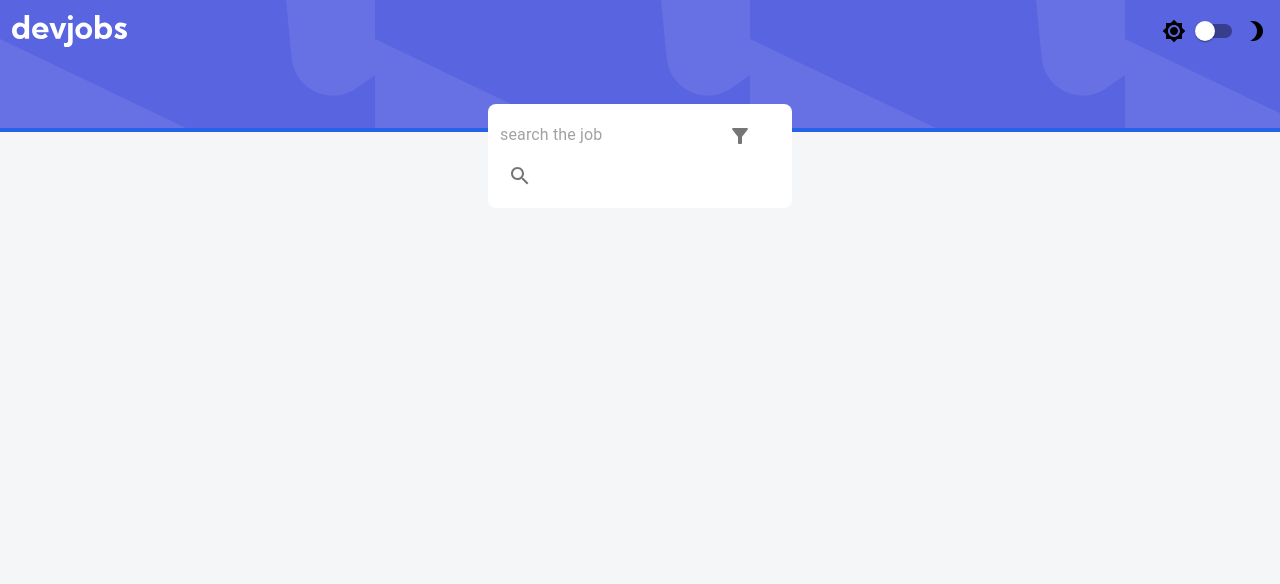
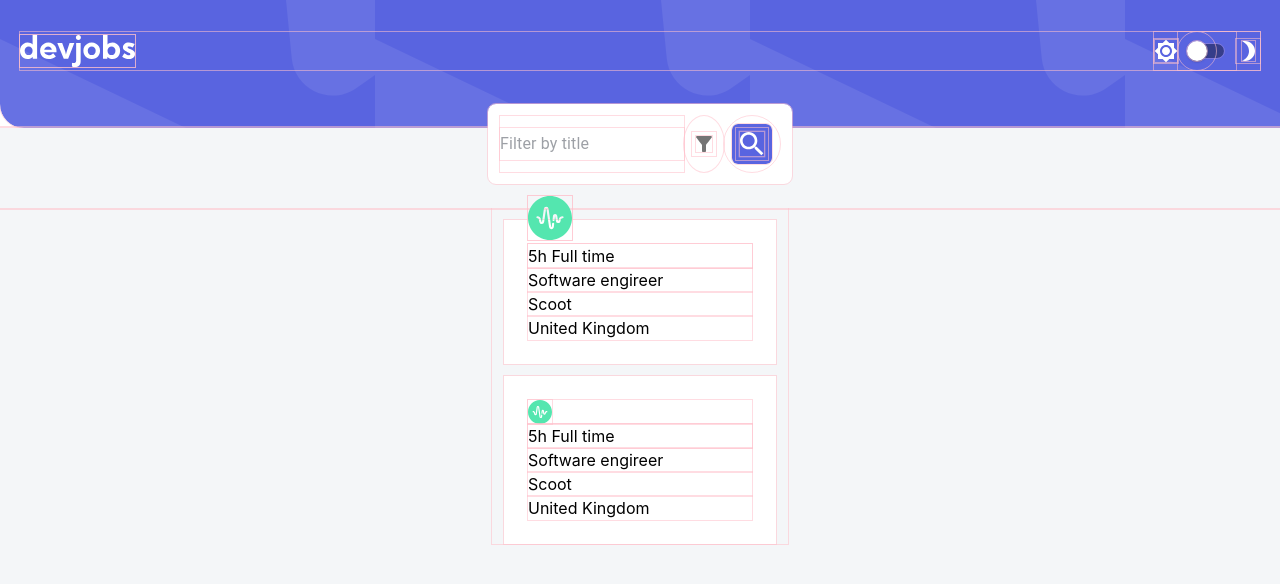
Before and after one commit to ArmanBhatia0100/DevJobs, a React (Create React App) app: page / in a window 1280 px wide. Shown: the top 584 px of the page. Built offline with nearby package versions, Linux system fonts and the light colour scheme.

Commit message:
Added the cards, Working on styling it.

```diff
--- /dev/null
+++ b/src/App.css
@@ -0,0 +1,3 @@
+*{
+    outline: 1px solid rgba(255, 192, 203, 0.555);
+}
--- a/src/App.js
+++ b/src/App.js
@@ -1,41 +1,9 @@
-import Brightness7Icon from "@mui/icons-material/Brightness7";
-import Brightness3Icon from "@mui/icons-material/Brightness3";
-import Switch from "@mui/material/Switch";
-import FilterAltIcon from "@mui/icons-material/FilterAlt";
-import SearchIcon from "@mui/icons-material/Search";
-import IconButton from "@mui/material/IconButton";
-
-import InputBase from "@mui/material/InputBase";
+import Home from "./component/Home/Home";
+import "./App.css";
 function App() {
   return (
     <div className="App">
-      <div className="home">
-        <header className="bg-mobile-header p-3 h-32">
-          <div className="flex justify-between items-center ">
-            <div>
-              <img src="./assets/desktop/logo.svg" alt="Logo-Devjobs" className=""></img>
-            </div>
-            <div className="theme-action-btn">
-              <Brightness7Icon />
-              <Switch onChange={() => {}} inputProps={{ "aria-label": "controlled" }} />
-              <Brightness3Icon />
-            </div>
-          </div>
-        </header>
-        <div className="relative flex flex-col items-center outline-2 h-1 w-[100vw] bg-blue-600">
-          <div className="searchBar relative top-[-1.5rem] rounded-lg bg-white w-[19rem] py-3 px-3">
-            <InputBase sx={{ backgroundColor: "#fffff" }} placeholder="search the job" />
-            <IconButton aria-label="delete">
-              <FilterAltIcon />
-            </IconButton>
-            <IconButton aria-label="delete">
-              <SearchIcon />
-            </IconButton>
-          </div>
-        </div>
-
-        <main className="main bg-[#F4F6F8] h-screen"></main>
-      </div>
+      <Home></Home>
     </div>
   );
 }
--- /dev/null
+++ b/src/component/Home/Header.jsx
@@ -0,0 +1,22 @@
+import Brightness7Icon from "@mui/icons-material/Brightness7";
+import Brightness3Icon from "@mui/icons-material/Brightness3";
+import Switch from "@mui/material/Switch";
+
+function Header() {
+  return (
+    <header className="bg-mobile-header p-5 pt-8 h-32 rounded-bl-3xl">
+      <div className="flex justify-between items-center ">
+        <div>
+          <img src="./assets/desktop/logo.svg" alt="Logo-Devjobs" className=""></img>
+        </div>
+        <div className="theme-action-btn">
+          <Brightness7Icon sx={{ color: "white" }} />
+          <Switch onChange={() => {}} inputProps={{ "aria-label": "controlled" }} color="default" />
+          <Brightness3Icon sx={{ color: "white" }} />
+        </div>
+      </div>
+    </header>
+  );
+}
+
+export default Header;
--- /dev/null
+++ b/src/component/Home/Home.jsx
@@ -0,0 +1,38 @@
+import Header from "./Header";
+import SearchBar from "./SearchBar";
+function Home() {
+  return (
+    <div className="home">
+      <Header></Header>
+      <SearchBar></SearchBar>
+      <main className="main bg-[#F4F6F8] h-screen flex flex-col items-center">
+        <div className="listContainer flex flex-col justify-center items-center">
+          <div className="jobCard relative bg-white p-6 m-3 w-[17rem] ">
+            <div className="logo-container absolute top-[-1.5rem]">
+              <img src="./assets/logos/pod.svg" alt="company-logo" className="w-11 h-11" />
+            </div>
+            <div className="">
+              <p>5h Full time</p>
+            </div>
+            <div className="">Software engireer</div>
+            <div className="">Scoot</div>
+            <div className="">United Kingdom</div>
+          </div>
+
+          <div className="jobCard bg-white p-6 w-[17rem]">
+            <div className="logo-container">
+              <img src="./assets/logos/pod.svg" alt="company-logo" />
+            </div>
+            <div className="">
+              <p>5h Full time</p>
+            </div>
+            <div className="">Software engireer</div>
+            <div className="">Scoot</div>
+            <div className="">United Kingdom</div>
+          </div>
+        </div>
+      </main>
+    </div>
+  );
+}
+export default Home;
--- /dev/null
+++ b/src/component/Home/SearchBar.jsx
@@ -0,0 +1,24 @@
+import IconButton from "@mui/material/IconButton";
+import InputBase from "@mui/material/InputBase";
+import FilterAltIcon from "@mui/icons-material/FilterAlt";
+import SearchIcon from "@mui/icons-material/Search";
+
+function SearchBar() {
+  return (
+    <div className="relative flex flex-col items-center outline-2 w-[100vw] h-20 bg-[#F4F6F8]">
+      <div className="searchBar relative top-[-1.5rem] rounded-lg bg-white w-[19rem] py-3 px-3 flex flex-row">
+        <InputBase sx={{ backgroundColor: "#fffff", color: "#19202D" }} placeholder="Filter by title" />
+        <IconButton aria-label="delete">
+          <FilterAltIcon />
+        </IconButton>
+        <IconButton aria-label="delete">
+          <div className="bg-[#5964E0] flex justify-center items-center p-1 rounded-md">
+            <SearchIcon sx={{ color: "White", backgroundColor: "#5964E0", width: "2rem", height: "2rem" }} size="large" />
+          </div>
+        </IconButton>
+      </div>
+    </div>
+  );
+}
+
+export default SearchBar;
```
